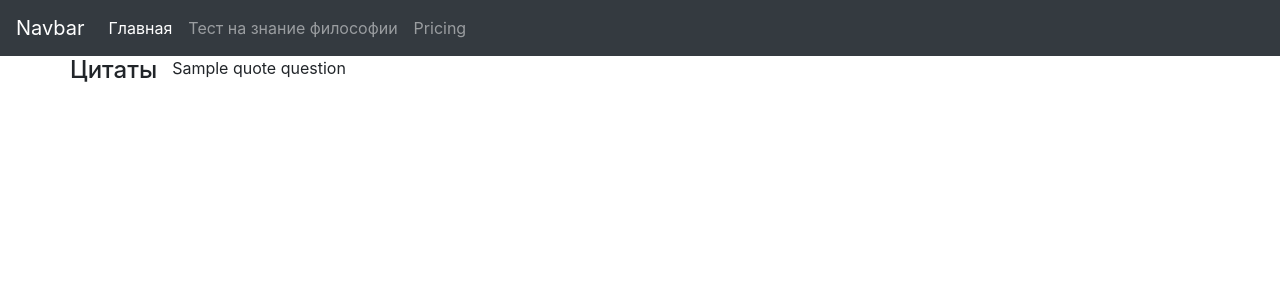
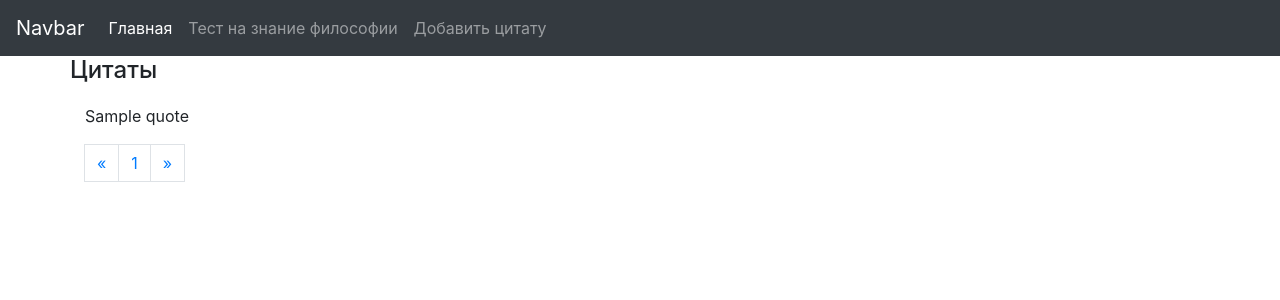
Before and after one commit to bopopescu/quizz_app, a Python web app: template flask_app/test_app/templates/quotes.html in a window 1280 px wide. Shown: the top 300 px of the page. Run offline with Jinja, Linux system fonts and the light colour scheme; the template is opened without the code that fills it: most values are stand-ins (such as "Sample title", 1, 10 or a date in 2020); some libraries are stand-ins or nearby versions.

Commit message:
Add admin panel, add pagination for quotes

```diff
--- a/flask_app/test_app/config.py
+++ b/flask_app/test_app/config.py
@@ -1,4 +1,4 @@
 class Configuration(object):
-    DEBUG=True
+    DEBUG = True
     SQLALCHEMY_TRACK_MODIFICATIONS = False
     SQLALCHEMY_DATABASE_URI = 'mysql+mysqlconnector://rafayel114:1991114@localhost/test1'
--- a/flask_app/test_app/templates/base.html
+++ b/flask_app/test_app/templates/base.html
@@ -6,7 +6,7 @@
     integrity="sha384-Vkoo8x4CGsO3+Hhxv8T/Q5PaXtkKtu6ug5TOeNV6gBiFeWPGFN9MuhOf23Q9Ifjh" crossorigin="anonymous">
     <title>
       {% block title %}
-
+          <h2> {{ welcome }} </h2>
       {% endblock %} | Flask app
 
     </title>
@@ -20,13 +20,13 @@
     <div class="collapse navbar-collapse" id="navbarNavDropdown">
       <ul class="navbar-nav">
         <li class="nav-item active">
-          <a class="nav-link" href=" {{ url_for('base') }}"> Главная <span class="sr-only">(current)</span></a>
+          <a class="nav-link" href=" {{ url_for('quotes') }}"> Главная <span class="sr-only">(current)</span></a>
         </li>
         <li class="nav-item">
           <a class="nav-link" href="{{ url_for('test')}}">Тест на знание философии</a>
         </li>
         <li class="nav-item">
-          <a class="nav-link" href="#">Pricing</a>
+          <a class="nav-link" href="{{ url_for ('create_question') }}">Добавить цитату</a>
         </li>
       </ul>
     </div>
--- a/flask_app/test_app/templates/quotes.html
+++ b/flask_app/test_app/templates/quotes.html
@@ -9,10 +9,37 @@
 {% endblock %}
 <br />
 {% block content %}
-    <div class="col-md-6">
-      {% for quote in quotes %}
-          <p>
-              {{ quote_question }}
-          </p>
-      {% endfor %}
+  <div class="container"
+      <div class="col-md-16">
+        {% for quote in pages.items %}
+            <p>
+                {{ quote.question }}
+            </p>
+        {% endfor %}
+      </div>
+  </div>
+
+    <nav>
+      <ul class="pagination">
+        <li {% if not pages.has_prev %} class="disabled" {% endif %}>
+          <a class="page-link" href="./quotes?page={{ pages.prev_num }}" aria-label="Previous">
+            <span aria-hidden="true">&laquo;</span>
+          </a>
+        </li>
+
+        {% for page in pages.iter_pages() %}
+
+        <li {% if page == pages.page %} class="page-item" {% endif %}>
+          <a class="page-link" href="./quotes?page={{ page }}"> {{ page }}</a></li>
+
+        {% endfor %}
+
+        <li {% if not pages.has_next %} class="disabled" {% endif %}>
+          <a class="page-link" href="./quotes?page={{ pages.next_num }}" aria-label="Next">
+            <span aria-hidden="true">&raquo;</span>
+          </a>
+        </li>
+      </ul>
+    </nav>
+
 {% endblock %}
```
Also changed, not shown: flask_app/test_app/app.py (+10 -0 lines), flask_app/test_app/view.py (+9 -2 lines).
